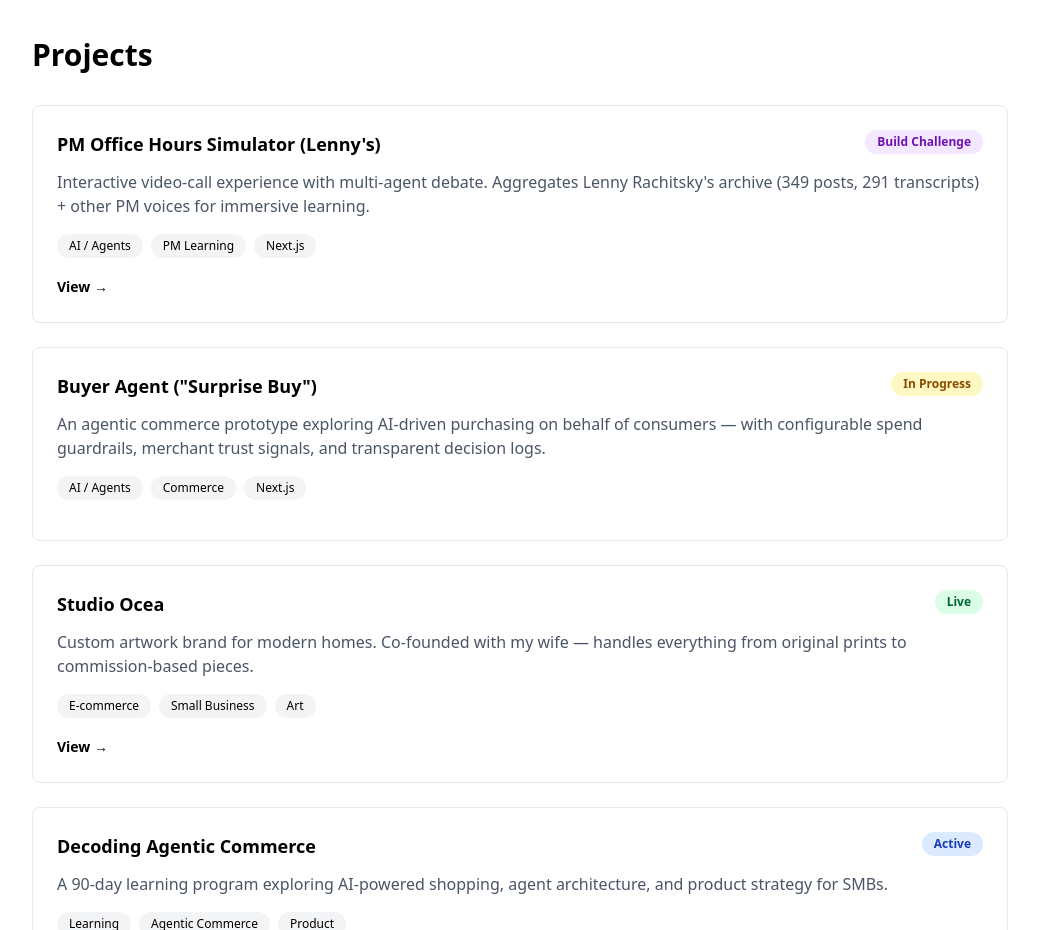
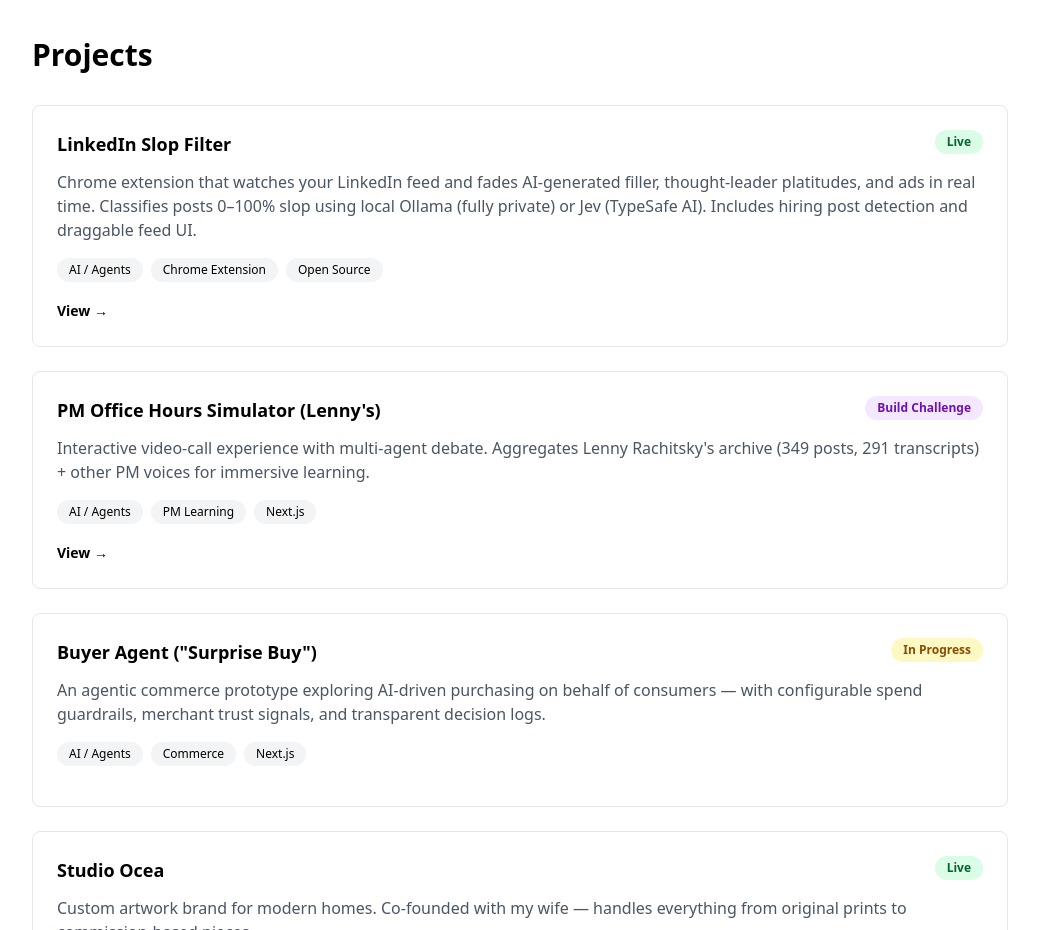
Before and after one commit to mandarkashikar/mandarkashikar.com, a Next.js app: page / in a window 1280 px wide. Shown: the part 1680-2610 px from the top of the page, without its empty margins (120-1159 px from the left). Built offline with nearby package versions, Linux system fonts and the light colour scheme.

Commit message:
feat: add LinkedIn Slop Filter project to homepage

```diff
--- a/pages/index.tsx
+++ b/pages/index.tsx
@@ -178,6 +178,15 @@
   }
 
   const projects = [
+    {
+      name: 'LinkedIn Slop Filter',
+      status: 'Live',
+      statusColor: 'bg-green-100 dark:bg-green-900 text-green-800 dark:text-green-200',
+      description:
+        'Chrome extension that watches your LinkedIn feed and fades AI-generated filler, thought-leader platitudes, and ads in real time. Classifies posts 0–100% slop using local Ollama (fully private) or Jev (TypeSafe AI). Includes hiring post detection and draggable feed UI.',
+      tags: ['AI / Agents', 'Chrome Extension', 'Open Source'],
+      link: 'https://github.com/mandarkashikar/linkedin-slop-filter',
+    },
     {
       name: 'PM Office Hours Simulator (Lenny\'s)',
       status: 'Build Challenge',
```
